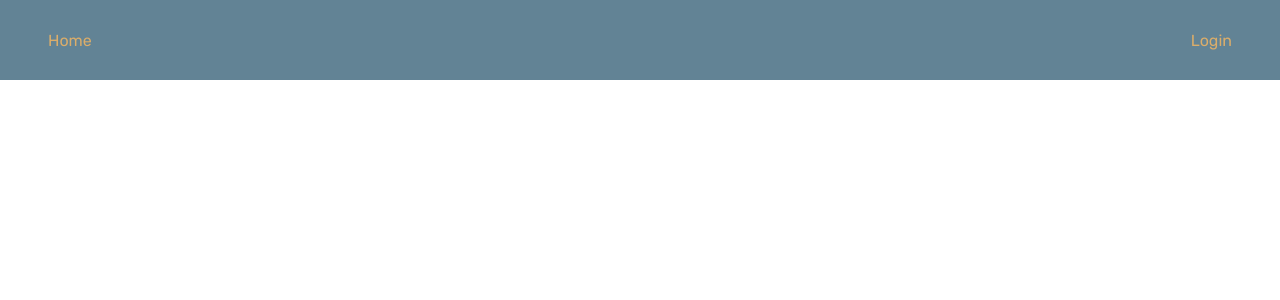
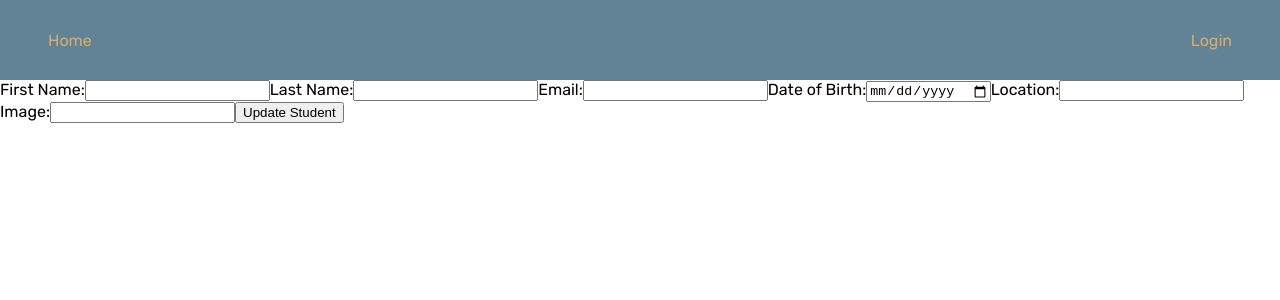
Before and after one commit to RhysandLy/mern-project, a React (Create React App) app in the folder frontend/: page /student/edit/1 in a window 1280 px wide. Shown: the top 300 px of the page. Built offline with nearby package versions, Linux system fonts and the light colour scheme; no server answers.

Commit message:
can update students, can search for students by first name, lastname, and location

```diff
--- a/frontend/package.json
+++ b/frontend/package.json
@@ -13,6 +13,7 @@
     "react-redux": "^7.2.5",
     "react-router-dom": "^5.3.0",
     "react-scripts": "4.0.3",
+    "react-select": "^4.3.1",
     "redux": "^4.1.1",
     "redux-devtools-extension": "^2.13.9",
     "redux-thunk": "^2.3.0",
--- a/frontend/src/App.js
+++ b/frontend/src/App.js
@@ -6,6 +6,7 @@ import Register from "./pages/Register/register";
 import Header from "./components/Header/Header";
 import Dashboard from "./pages/Dashboard/dashboard";
 import CreateStudent from "./pages/Create/create-student";
+import SingleStudent from "./pages/Student/singleStudent";
 
 function App() {
   return (
@@ -15,6 +16,7 @@ function App() {
       <Route path="/login" component={Login} exact />
       <Route path="/dashboard" component={Dashboard} exact />
       <Route path="/create-student" component={CreateStudent} exact />
+      <Route path="/student/edit/:id" component={SingleStudent} exact />
     </BrowserRouter>
   );
 }
--- a/frontend/src/actions/studentActions.js
+++ b/frontend/src/actions/studentActions.js
@@ -5,6 +5,9 @@ import {
   STUDENTS_LIST_FAIL,
   STUDENTS_LIST_REQUEST,
   STUDENTS_LIST_SUCCESS,
+  STUDENTS_UPDATE_FAIL,
+  STUDENTS_UPDATE_REQUEST,
+  STUDENTS_UPDATE_SUCCESS,
 } from "../constants/studentConstants";
 import axios from "axios";
 
@@ -53,7 +56,7 @@ export const createStudents =
 
       const { data } = await axios.post(
         `/api/students/create`,
-        { firstName, lastName, email, DOB, location},
+        { firstName, lastName, email, DOB, location,},
         config
       );
 
@@ -72,3 +75,38 @@ export const createStudents =
       });
     }
   };
+
+  export const updateStudents =
+  (id, firstName, lastName, email, DOB, location, pic) => async (dispatch) => {
+    try {
+      dispatch({
+        type: STUDENTS_UPDATE_REQUEST,
+      });
+
+      const config = {
+        headers: {
+          "Content-type": "application/json",
+        },
+      };
+
+      const { data } = await axios.put(
+        `/api/students/${id}`,
+        { firstName, lastName, email, DOB, location, pic},
+        config
+      );
+
+      dispatch({
+        type: STUDENTS_UPDATE_SUCCESS,
+        payload: data,
+      });
+    } catch (error) {
+      const message =
+        error.response && error.response.data.message
+          ? error.response.data.message
+          : error.message;
+      dispatch({
+        type: STUDENTS_UPDATE_FAIL,
+        payload: message,
+      });
+    }
+  };
--- /dev/null
+++ b/frontend/src/components/Search/Search.js
@@ -0,0 +1,9 @@
+const Search = ({ setSearch }) => {
+  return (
+    <form>
+      <input type="text" onChange={(e) => setSearch(e.target.value)} />
+    </form>
+  );
+};
+
+export default Search;
--- a/frontend/src/constants/studentConstants.js
+++ b/frontend/src/constants/studentConstants.js
@@ -9,7 +9,7 @@ export const STUDENTS_CREATE_FAIL = "STUDENTS_CREATE_FAIL";
 
 export const STUDENTS_UPDATE_REQUEST = "STUDENTS_UPDATE_REQUEST";
 export const STUDENTS_UPDATE_SUCCESS = "STUDENTS_UPDATE_SUCCESS";
-export const NOTES_UPDATE_FAIL = "NOTES_UPDATE_FAIL";
+export const STUDENTS_UPDATE_FAIL = "STUDENTS_UPDATE_FAIL";
 
 export const STUDENTS_DELETE_REQUEST = "STUDENTS_DELETE_REQUEST";
 export const STUDENTS_DELETE_SUCCESS = "STUDENTS_DELETE_SUCCESS";
--- a/frontend/src/pages/Create/create-student.js
+++ b/frontend/src/pages/Create/create-student.js
@@ -1,4 +1,4 @@
-import { useState } from "react";
+import { useEffect, useState } from "react";
 import { useDispatch, useSelector } from "react-redux";
 import { useHistory } from "react-router";
 import { createStudents } from "../../actions/studentActions";
@@ -15,6 +15,15 @@ const CreateStudent = () => {
 
   const studentCreate = useSelector((state) => state.studentCreate);
   const { loading, error, student } = studentCreate;
+
+  const userLogin = useSelector((state) => state.userLogin);
+  const { userInfo } = userLogin;
+
+  useEffect(() => {
+    if (!userInfo) {
+      history.push("/login");
+    }
+  }, []);
 
   const reset = () => {
     setDate(new Date());
@@ -33,6 +42,8 @@ const CreateStudent = () => {
   };
   return (
     <div>
+        {error && <div>{error}</div>}
+        {loading && <div>LOADING...</div>}
       <form onSubmit={submitHandler}>
         <label>
           First Name:
--- a/frontend/src/pages/Dashboard/dashboard.js
+++ b/frontend/src/pages/Dashboard/dashboard.js
@@ -1,32 +1,42 @@
-import { useEffect } from "react";
+import { useEffect, useState } from "react";
 import { useDispatch, useSelector } from "react-redux";
 import StudentList from "../../components/StudentList/StudentList";
 import { listStudents } from "../../actions/studentActions";
 import { useHistory } from "react-router";
 import Heading from "../../components/Heading/Heading";
+import Search from "../../components/Search/Search";
 
 const Dashboard = () => {
   const history = useHistory();
+  const dispatch = useDispatch();
+
   const userLogin = useSelector((state) => state.userLogin);
   const { userInfo } = userLogin;
 
-  const dispatch = useDispatch();
+  const studentCreate = useSelector((state) => state.studentCreate);
+  const { success: successCreate } = studentCreate;
 
   const studentList = useSelector((state) => state.studentList);
   const { students, error } = studentList;
 
+  const studentUpdate = useSelector((state) => state.studentUpdate);
+  const { success: successUpdate } = studentUpdate;
 
   useEffect(() => {
     if (!userInfo) {
       history.push("/login");
-    }else{
+    } else {
       dispatch(listStudents());
     }
-  }, [dispatch]);
+  }, [dispatch, successCreate, history, userInfo, successUpdate]);
+
+  const [search, setSearch] = useState("");
+  console.log(search);
   return (
-    <Heading title={`Welcome ${userInfo.name}`}>
+    <Heading title={`Welcome`}>
       {error && <div>{error}</div>}
-      <StudentList students={students} />
+      <Search setSearch={setSearch} />
+      <StudentList students={students} search={search} />
     </Heading>
   );
 };
--- /dev/null
+++ b/frontend/src/pages/Student/singleStudent.js
@@ -0,0 +1,128 @@
+import axios from "axios";
+import { useEffect, useState } from "react";
+import { useDispatch, useSelector } from "react-redux";
+import { updateStudents } from "../../actions/studentActions";
+
+const SingleStudent = ({ match, history }) => {
+  const [email, setEmail] = useState();
+  const [firstName, setfirstName] = useState();
+  const [lastName, setLastName] = useState();
+  const [location, setLocation] = useState();
+  const [date, setDate] = useState();
+  const [pic, setPic] = useState();
+
+  const dispatch = useDispatch();
+
+  const studentUpdate = useSelector((state) => state.studentUpdate);
+  const { loading, error } = studentUpdate;
+
+  const reset = () => {
+    setDate(new Date());
+    setEmail("");
+    setLastName("");
+    setfirstName("");
+    setLocation("");
+    setPic("");
+  };
+
+  const updateHandler = (e) => {
+    e.preventDefault();
+    dispatch(
+      updateStudents(
+        match.params.id,
+        firstName,
+        lastName,
+        email,
+        date,
+        location,
+        pic
+      )
+    );
+    if (!firstName || !lastName || !email || !date || !location || !pic) return;
+    reset();
+
+    history.push("/dashboard");
+  };
+
+  useEffect(() => {
+    const fetching = async () => {
+      const { data } = await axios.get(`/api/students/${match.params.id}`);
+
+      console.log(data);
+
+      setfirstName(data.firstName);
+      setLastName(data.lastName);
+      setEmail(data.email);
+      setDate(data.DOB.substring(0, 10));
+      setLocation(data.location);
+      setPic(data.pic); // temp
+    };
+
+    fetching();
+  }, [match.params.id]);
+  return (
+    <div>
+      {error && <div>{error}</div>}
+      {loading && <div>LOADING...</div>}
+      <form onSubmit={updateHandler}>
+        <label>
+          First Name:
+          <input
+            type="text"
+            name="name"
+            value={firstName}
+            onChange={(e) => setfirstName(e.target.value)}
+          />
+        </label>
+        <label>
+          Last Name:
+          <input
+            type="text"
+            name="name"
+            value={lastName}
+            onChange={(e) => setLastName(e.target.value)}
+          />
+        </label>
+        <label>
+          Email:
+          <input
+            type="email"
+            name="email"
+            value={email}
+            onChange={(e) => setEmail(e.target.value)}
+          />
+        </label>
+        <label>
+          Date of Birth:
+          <input
+            type="date"
+            name="DOB"
+            value={date}
+            onChange={(e) => setDate(e.target.value)}
+          />
+        </label>
+        <label>
+          Location:
+          <input
+            type="text"
+            name="password"
+            value={location}
+            onChange={(e) => setLocation(e.target.value)}
+          />
+        </label>
+        <label>
+          Image:
+          <input
+            type="text"
+            name="password"
+            value={pic}
+            onChange={(e) => setPic(e.target.value)}
+          />
+        </label>
+        <button type="submit">Update Student</button>
+      </form>
+    </div>
+  );
+};
+
+export default SingleStudent;
--- a/frontend/src/reducers/studentReducer.js
+++ b/frontend/src/reducers/studentReducer.js
@@ -5,6 +5,9 @@ import {
   STUDENTS_LIST_FAIL,
   STUDENTS_LIST_REQUEST,
   STUDENTS_LIST_SUCCESS,
+  STUDENTS_UPDATE_FAIL,
+  STUDENTS_UPDATE_REQUEST,
+  STUDENTS_UPDATE_SUCCESS,
 } from "../constants/studentConstants";
 
 export const studentListReducer = (state = { students: [] }, action) => {
@@ -20,7 +23,7 @@ export const studentListReducer = (state = { students: [] }, action) => {
   }
 };
 
-export const studentCreateReducer = (state = { students: {} }, action) => {
+export const studentCreateReducer = (state = {}, action) => {
   switch (action.type) {
     case STUDENTS_CREATE_REQUEST:
       return { loading: true };
@@ -32,3 +35,16 @@ export const studentCreateReducer = (state = { students: {} }, action) => {
       return state;
   }
 };
+
+export const studentUpdateReducer = (state = {}, action) => {
+  switch (action.type) {
+    case STUDENTS_UPDATE_REQUEST:
+      return { loading: true };
+    case STUDENTS_UPDATE_SUCCESS:
+      return { loading: false, success: true };
+    case STUDENTS_UPDATE_FAIL:
+      return { loading: false, error: action.payload, success: false };
+    default:
+      return state;
+  }
+};
--- a/frontend/src/store.js
+++ b/frontend/src/store.js
@@ -2,12 +2,13 @@ import { createStore, combineReducers, applyMiddleware } from "redux";
 import thunk from "redux-thunk";
 import { composeWithDevTools } from "redux-devtools-extension";
 import { userLoginReducer } from "./reducers/userReducers";
-import { studentCreateReducer, studentListReducer } from "./reducers/studentReducer";
+import { studentCreateReducer, studentListReducer, studentUpdateReducer } from "./reducers/studentReducer";
 
 const reducer = combineReducers({
   userLogin: userLoginReducer,
   studentList: studentListReducer,
   studentCreate: studentCreateReducer,
+  studentUpdate: studentUpdateReducer,
 });
 
 const UserInfoFromStorage = localStorage.getItem("userInfo")
```
Also changed, not shown: frontend/src/components/StudentList/StudentList.js (+41 -2 lines), 1 other file (tests, documents, lock files or other folders).
